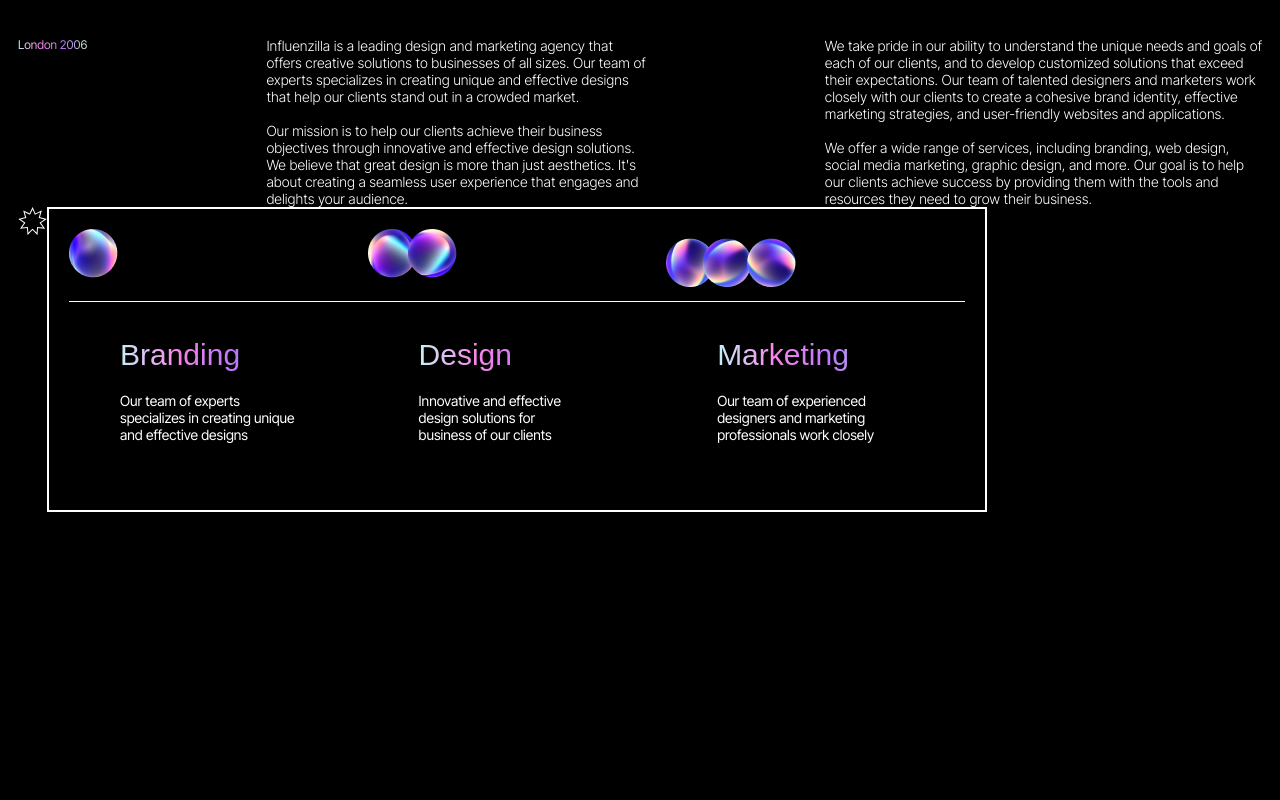
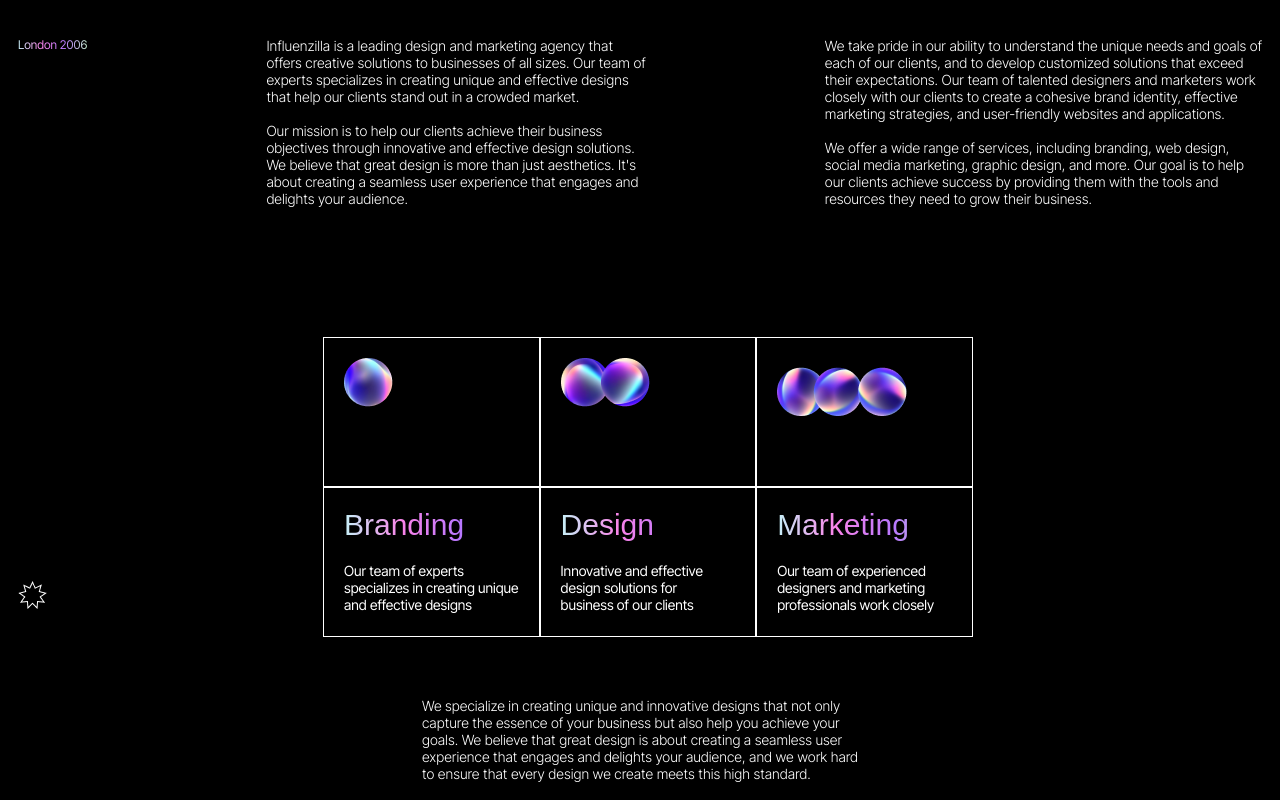
Before and after one commit to bulovcka/project3, a plain HTML site: page index.html in a window 1280 px wide. Shown: the part 2862-3662 px from the top of the page. Before the commit the page ends 3472 px from the top, so only its background shows below. Drawn offline with Linux system fonts and the light colour scheme; a web font is replaced by a local one.

Commit message:
finally finished pre last page

```diff
--- a/index.html
+++ b/index.html
@@ -229,7 +229,7 @@
                         </div>
                     </div>
                     <div class="class3_footer-text">
-                        We specialize in creating unique and innovative designs that not only <br> capture the essence of your business but also help you achieve your goals. We believe that great design is about creating a seamless user <br> experience that engages and delights your audience, and we work hard <br> to ensure that every design we create meets this high standard.
+                        We specialize in creating unique and innovative designs that not only <br> capture the essence of your business but also help you achieve your <br> goals. We believe that great design is about creating a seamless user <br> experience that engages and delights your audience, and we work hard <br> to ensure that every design we create meets this high standard.
                     </div>
                 </div>
             </div>
--- a/style.css
+++ b/style.css
@@ -442,17 +442,26 @@ html, body {
 }
 
 .class3_main-content{
+    margin-top: 70px;
     display: flex;
     flex-direction: row;
     justify-content: flex-start;
+    align-items: last baseline;
+    gap: 20vw;
+}
+
+.star-image{
+    display: flex;
+    justify-content: baseline;
+    align-items: baseline;
 }
 
 .services-grid{
     display: grid;
     grid-template-columns: 1fr 1fr 1fr;
     grid-template-rows: auto auto;
-    margin: 40 0 px;
-    border: 2px solid #FFFFFF;
+    gap: 0 px;
+    margin: 40px 0;
     padding: 20px;
 }
 
@@ -472,18 +481,34 @@ html, body {
     padding-bottom: 20px;
 }
 
-.grid-image{
+.image-grid{
     display: flex;
-    justify-content: center;
-    align-items: center;
+    align-items: baseline;
     border-bottom: 1px solid white;
-    border-right: 1px solid white;
-}
-.grid-image::nth-child(3){
-    border-right: none;
+    margin: 0px;
+    padding: 15px;
 }
 
 .grid-text{
     padding: 36px 73px 47px 51px;
+    min-height: 190px;
     border-top: 1px solid #FFFFFF;
 }
+
+.services-grid > div{
+    border: 1px solid white;
+    padding: 20px;
+    box-sizing: border-box;
+    min-height: 150px;
+    min-width: 200px;
+    display: flex;
+    flex-direction: column;
+}
+
+.class3_footer-text{
+    display: flex;
+    justify-content: center;
+    color: #FFFFFF;
+    font-size: 14px;
+    font-weight: 300;
+}
```
Also changed, not shown: 2 other files.
